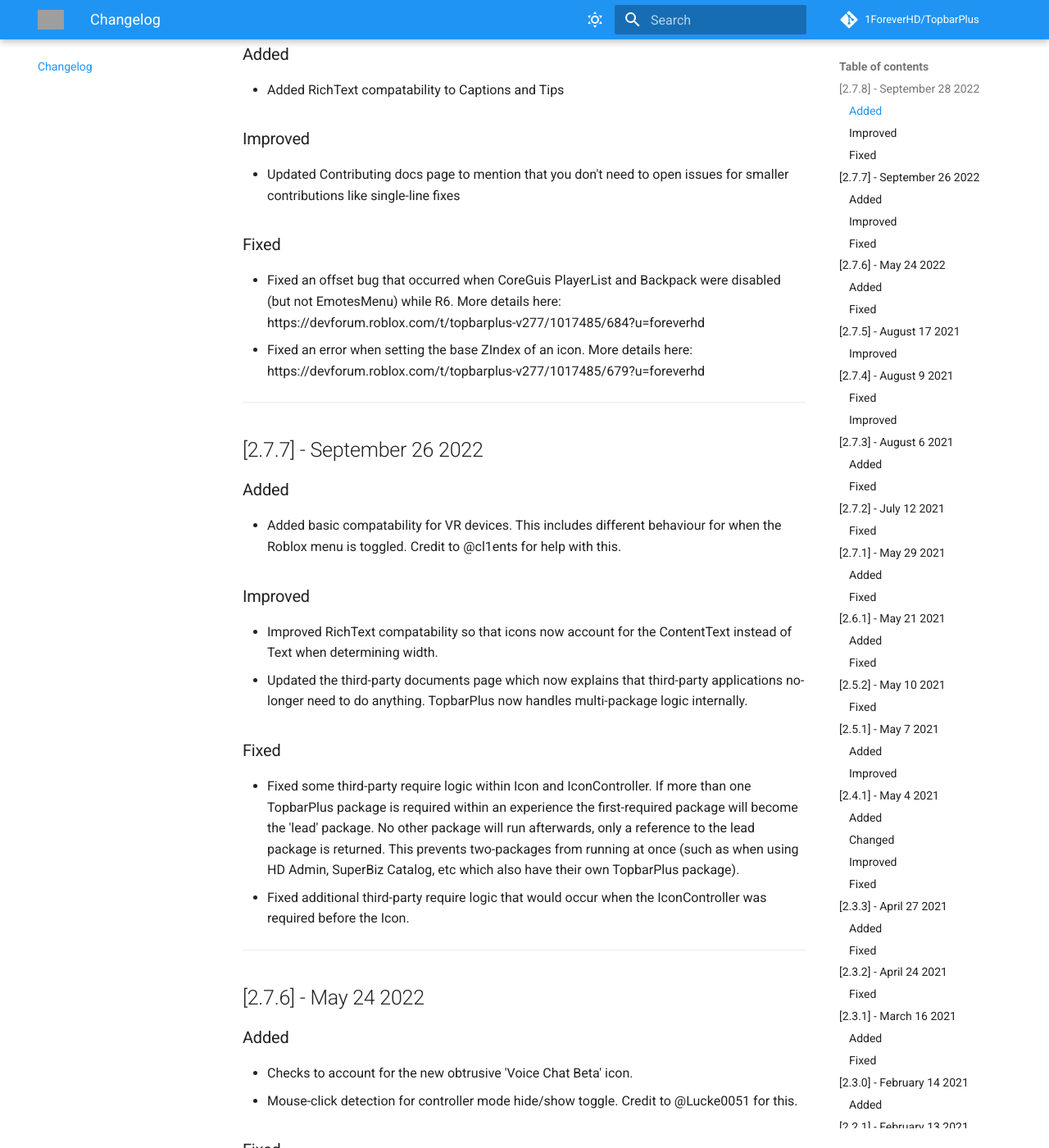
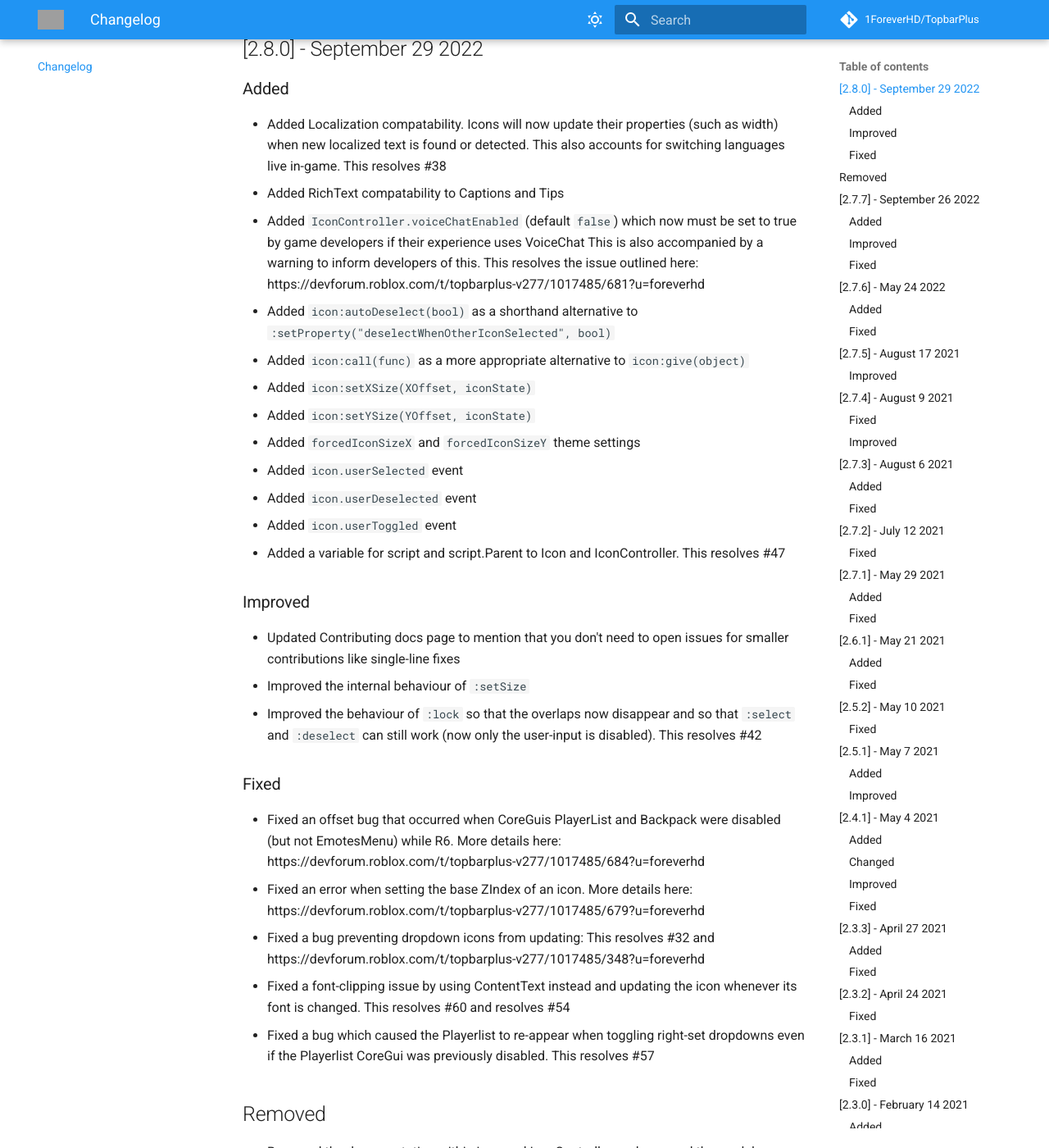
Before and after one commit to 1ForeverHD/TopbarPlus, an MkDocs documentation site: the page built from docs/changelog.md, in a window 1280 px wide and 1400 px high, scrolled down 228 px. Shown: the whole window at 82% size. Built offline with MkDocs 1.6.1 and Material for MkDocs 9.7.7, drawn with Linux system fonts in a browser that asks for light colours; comment, search, counter and statistics services are not loaded; some of the changed text lies outside the part shown; grey boxes are pictures that could not be loaded.

Commit message:
Added changelog for v2.8.0

```diff
--- a/docs/changelog.md
+++ b/docs/changelog.md
@@ -1,13 +1,35 @@
-## [2.7.8] - September 28 2022
+--------
+## [2.8.0] - September 29 2022
 ### Added
+- Added Localization compatability. Icons will now update their properties (such as width) when new localized text is found or detected. This also accounts for switching languages live in-game. This resolves #38
 - Added RichText compatability to Captions and Tips
+- Added ``IconController.voiceChatEnabled`` (default ``false``) which now must be set to true by game developers if their experience uses VoiceChat This is also accompanied by a warning to inform developers of this. This resolves the issue outlined here: https://devforum.roblox.com/t/topbarplus-v277/1017485/681?u=foreverhd
+- Added ``icon:autoDeselect(bool)`` as a shorthand alternative to ``:setProperty("deselectWhenOtherIconSelected", bool)``
+- Added ``icon:call(func)`` as a more appropriate alternative to ``icon:give(object)``
+- Added ``icon:setXSize(XOffset, iconState)``
+- Added ``icon:setYSize(YOffset, iconState)``
+- Added ``forcedIconSizeX`` and ``forcedIconSizeY`` theme settings
+- Added ``icon.userSelected`` event
+- Added ``icon.userDeselected`` event
+- Added ``icon.userToggled`` event
+- Added a variable for script and script.Parent to Icon and IconController. This resolves #47
+
 
 ### Improved
 - Updated Contributing docs page to mention that you don't need to open issues for smaller contributions like single-line fixes
+- Improved the internal behaviour of ``:setSize``
+- Improved the behaviour of ``:lock`` so that the overlaps now disappear and so that ``:select`` and ``:deselect`` can still work (now only the user-input is disabled). This resolves #42
 
 ### Fixed
 - Fixed an offset bug that occurred when CoreGuis PlayerList and Backpack were disabled (but not EmotesMenu) while R6. More details here: https://devforum.roblox.com/t/topbarplus-v277/1017485/684?u=foreverhd
 - Fixed an error when setting the base ZIndex of an icon. More details here: https://devforum.roblox.com/t/topbarplus-v277/1017485/679?u=foreverhd
+- Fixed a bug preventing dropdown icons from updating: This resolves #32 and https://devforum.roblox.com/t/topbarplus-v277/1017485/348?u=foreverhd
+- Fixed a font-clipping issue by using ContentText instead and updating the icon whenever its font is changed. This resolves #60 and resolves #54
+- Fixed a bug which caused the Playerlist to re-appear when toggling right-set dropdowns even if the Playerlist CoreGui was previously disabled. This resolves #57
+
+## Removed
+- Removed the documentation within Icon and IconController, and removed the module-docs.yml action. This was not as beneficial as first assumed.
+- Removed ``forcedIconSize`` theme setting
 
 
 
```
Also changed, not shown: docs/api/icon.md (+8 -0 lines), docs/contributing.md (+0 -1 lines), docs/index.md (+1 -1 lines), 3 other files.
